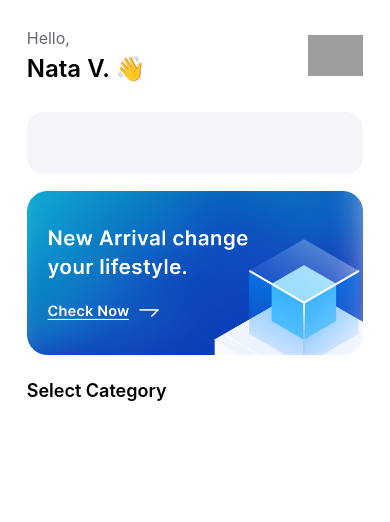
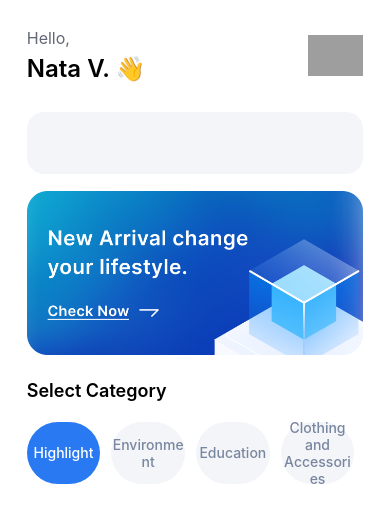
Before and after one commit to adamhinton/LearningReactNative-DonationApp, a React Native app: screen / in a window 390 px wide. Shown: the top 522 px of the page. Built offline with nearby package versions, Linux system fonts and the light colour scheme; grey boxes are pictures that could not be loaded; some icons are missing.

Commit message:
useEffect for tabs pagination

```diff
--- a/Navigation/Screens/Home/Home.tsx
+++ b/Navigation/Screens/Home/Home.tsx
@@ -1,5 +1,4 @@
-/* eslint-disable @typescript-eslint/no-unused-vars */
-import React, {useState} from 'react';
+import React, {useEffect, useState} from 'react';
 import {SafeAreaView} from 'react-native-safe-area-context';
 import globalStyle from '../../../assets/styles/GlobalStyle';
 import {useDispatch, useSelector} from 'react-redux';
@@ -28,6 +27,13 @@ const Home = () => {
   const [categoryPage, setCategoryPage] = useState(1);
   const [categoryList, setCategoryList] = useState<Category[]>([]);
   const categoryPageSize = 4;
+
+  useEffect(() => {
+    setCategoryList(
+      pagination(categories.categories, categoryPage, categoryPageSize),
+    );
+    setCategoryPage(prev => prev + 1);
+  }, []);
 
   const pagination = (
     items: Category[],
```
